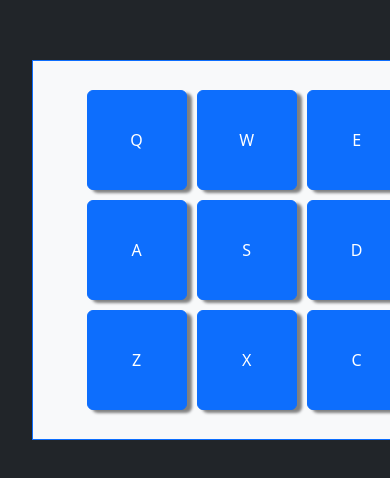
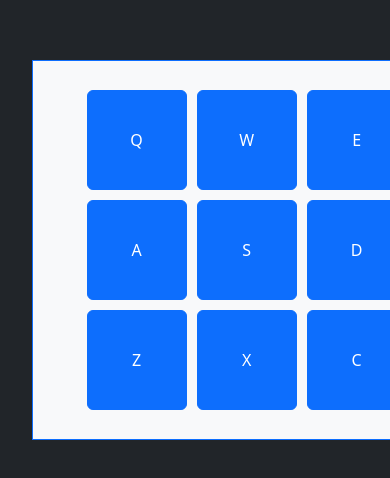
Before and after one commit to arootroatch/drum-machine, a React (Vite) app: page / in a window 390 px wide. Shown: the part 172-650 px from the top of the page. Built offline with nearby package versions, Linux system fonts and the light colour scheme.

Commit message:
strip css more for mobile

```diff
--- a/src/App.css
+++ b/src/App.css
@@ -30,6 +30,20 @@
   transform: translate(5px, 3px);
 }
 
+@media (hover:none) {
+  .drum-pad{
+    box-shadow: none;
+    margin: 5px;
+    height: 100px;
+    width: 100px
+  }
+  .drum-pad:active{
+    box-shadow: none;
+    transform: none;
+  }
+
+}
+
 h1{
   font-family: monospace;
   font-style: italic;
```
